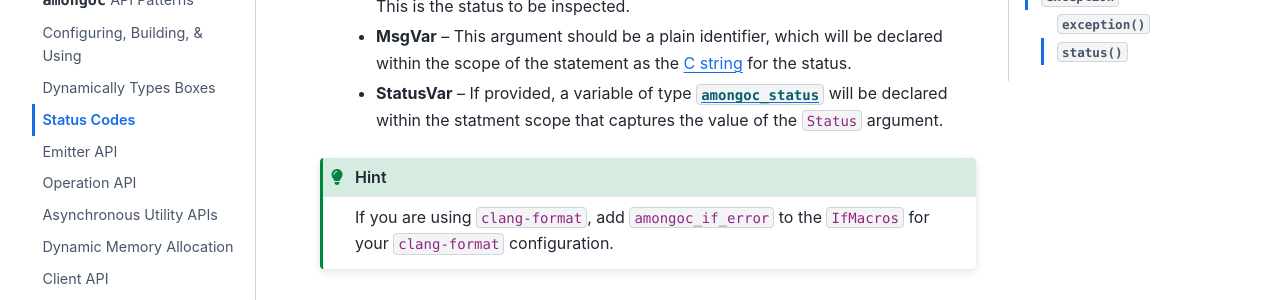
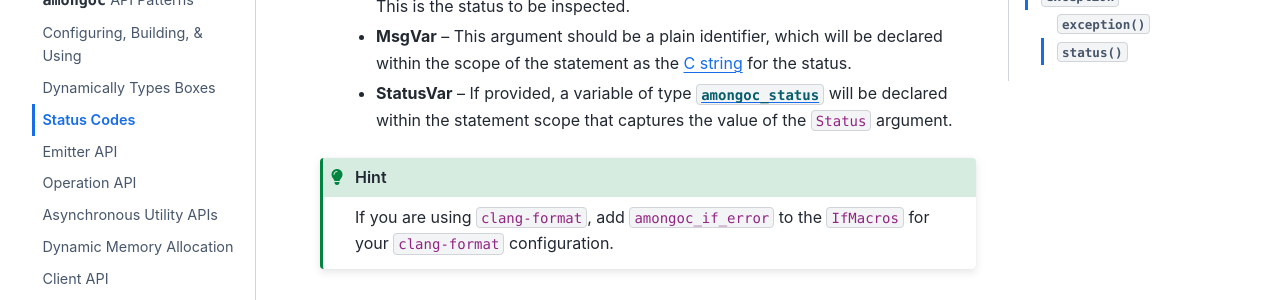
Before and after one commit to mongodb-labs/mongo-c-driver-async, a Sphinx documentation site: the page built from docs/ref/status.rst, in a window 1280 px wide and 900 px high, scrolled down 4546 px. Shown: the part 177-477 px from the top of the window. Built offline with Sphinx 7.4.7 and the Sphinx Book theme 1.1.4, drawn with Linux system fonts in a browser that asks for light colours; some of the changed text lies outside the part shown.

Commit message:
Wording and tweaks from PR comments
Co-authored-by: Kevin Albertson <kevin.albertson@mongodb.com>

```diff
--- a/docs/learn/read.rst
+++ b/docs/learn/read.rst
@@ -122,7 +122,7 @@ the server:
 .. literalinclude:: read.example.c
   :caption: Set up the Collection
   :start-at: Create a new collection handle
-  :end-at: }
+  :end-before: Initiate a read operation.
   :lineno-match:
 
 `amongoc_collection_new` does not actually communicate with the server: It only
--- a/docs/ref/status.rst
+++ b/docs/ref/status.rst
@@ -178,7 +178,7 @@ Functions & Macros
   :param MsgVar: This argument should be a plain identifier, which will be declared within
     the scope of the statement as the :term:`C string` for the status.
   :param StatusVar: If provided, a variable of type `amongoc_status` will be declared within
-    the statment scope that captures the value of the ``Status`` argument.
+    the statement scope that captures the value of the ``Status`` argument.
 
   .. hint::
 
```
Also changed, not shown: other parts of docs/ref/status.rst (+1 -1 lines), 2 other files.
